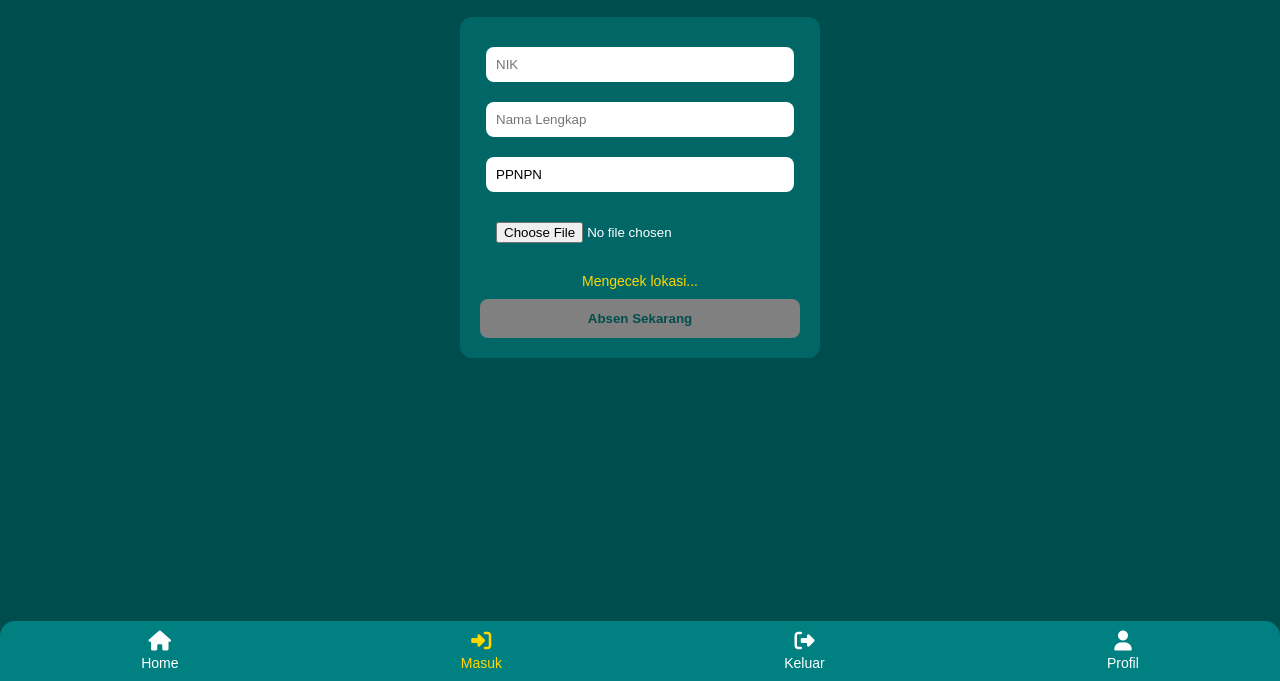
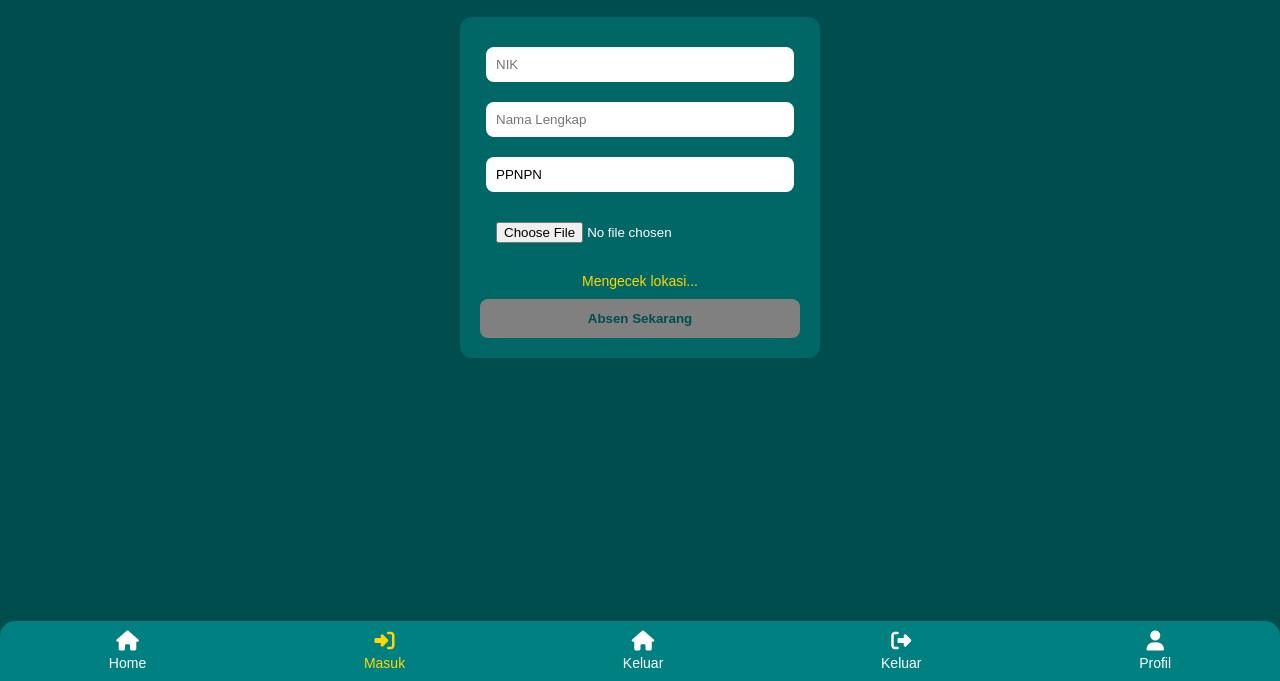
Before and after one commit to Gbrn678/Branzz, a plain HTML site: page masuk.html in a window 1280 px wide. Shown: the part 119-800 px from the top of the page. Drawn offline with Linux system fonts and the light colour scheme.

Commit message:
absensi.html

```diff
--- a/absensi.html
+++ b/masuk.html
@@ -127,6 +127,7 @@
   <div class="navbar">
     <a href="index.html"><i class="fa-solid fa-house"></i>Home</a>
     <a href="absensi.html" class="active"><i class="fa-solid fa-right-to-bracket"></i>Masuk</a>
+    <a href="keluar.html"><i class="fa-solid fa-house"></i>Keluar</a>
     <a href="#"><i class="fa-solid fa-right-from-bracket"></i>Keluar</a>
     <a href="#"><i class="fa-solid fa-user"></i>Profil</a>
   </div>
```
